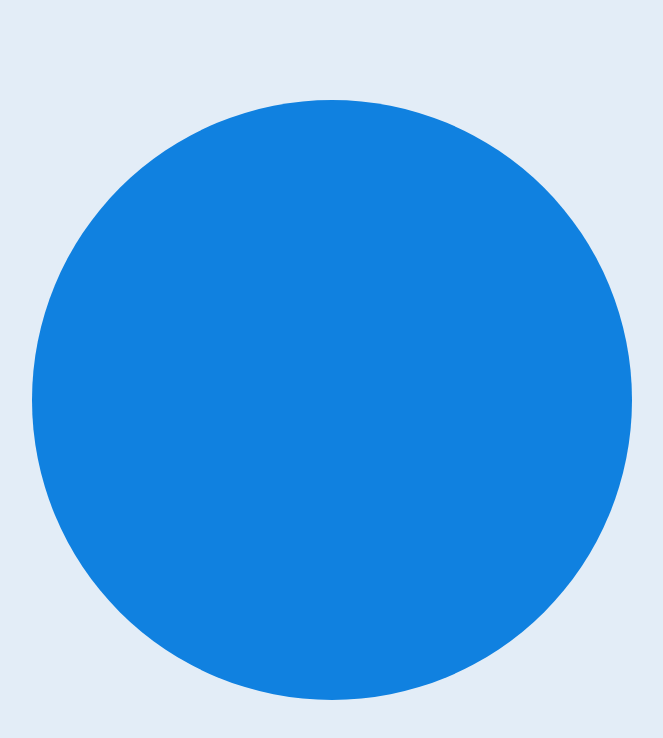
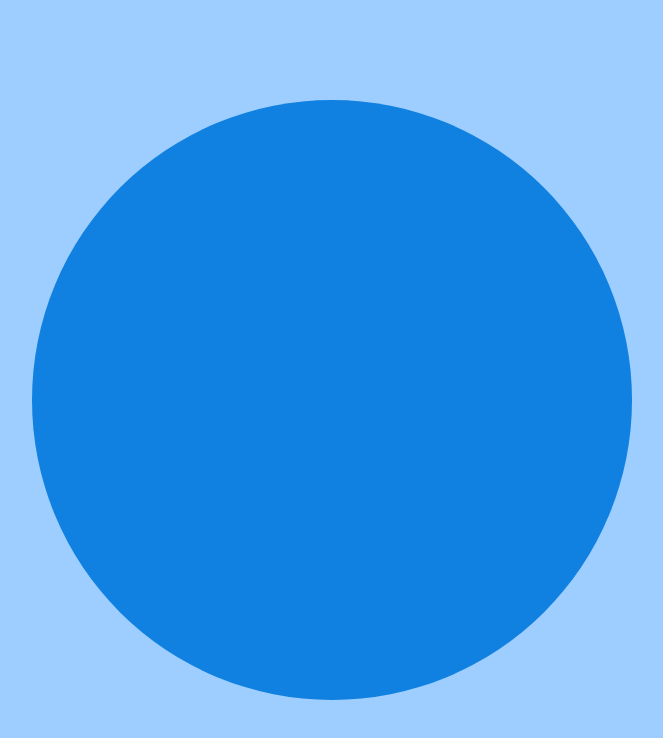
Before and after one commit to Leccon1/Calculator, a React (Vite) app: page / in a window 1280 px wide. Shown: the top 738 px of the page, without its empty margins (308-971 px from the left). Built offline with nearby package versions, Linux system fonts and the light colour scheme.

Commit message:
refactor(variables): change bg-main from white to #9dceff

```diff
--- a/src/styles/setting/_variables.scss
+++ b/src/styles/setting/_variables.scss
@@ -1,5 +1,5 @@
 $colors-light: (
-	bg-main: #e3edf7,
+	bg-main: #9dceff,
 	bg-card-start: #ffffff,
 	bg-card-end: #d8e5f2,
 	bg-btn: #ffffffb3,
```
